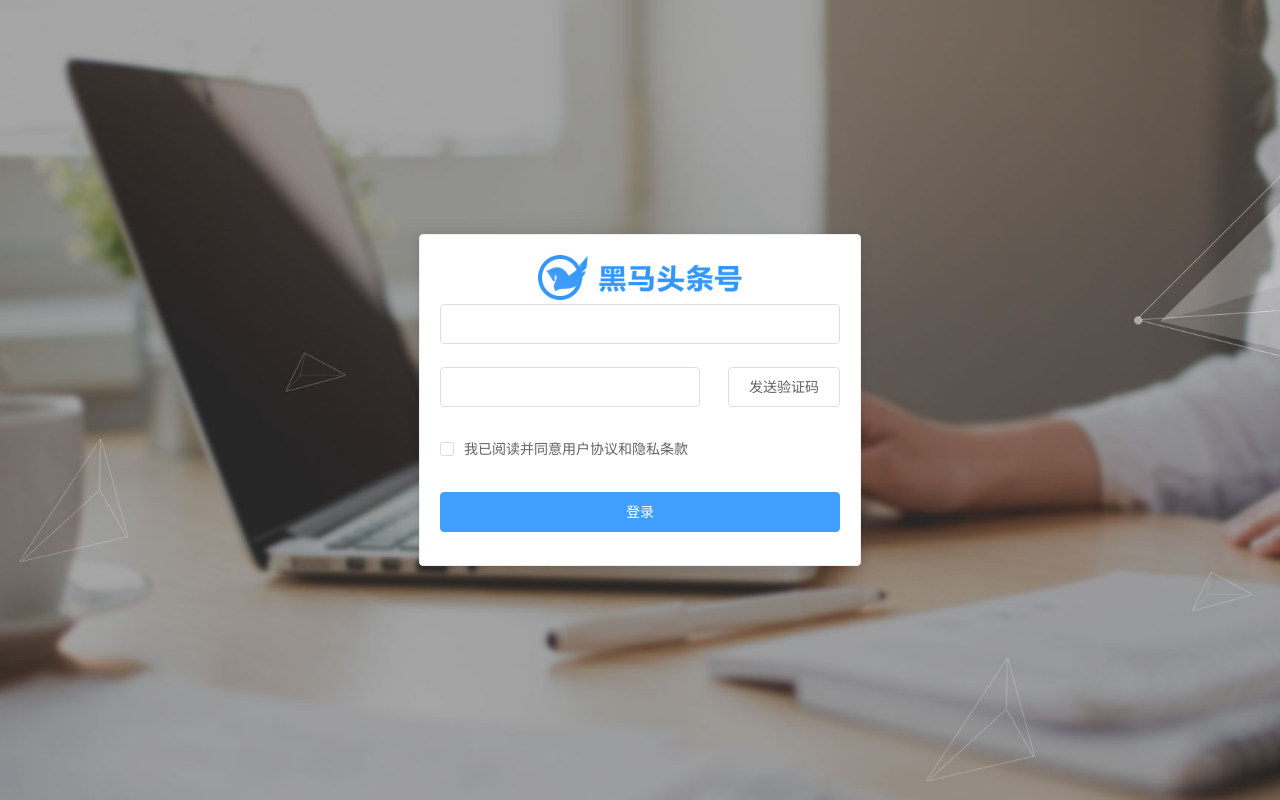
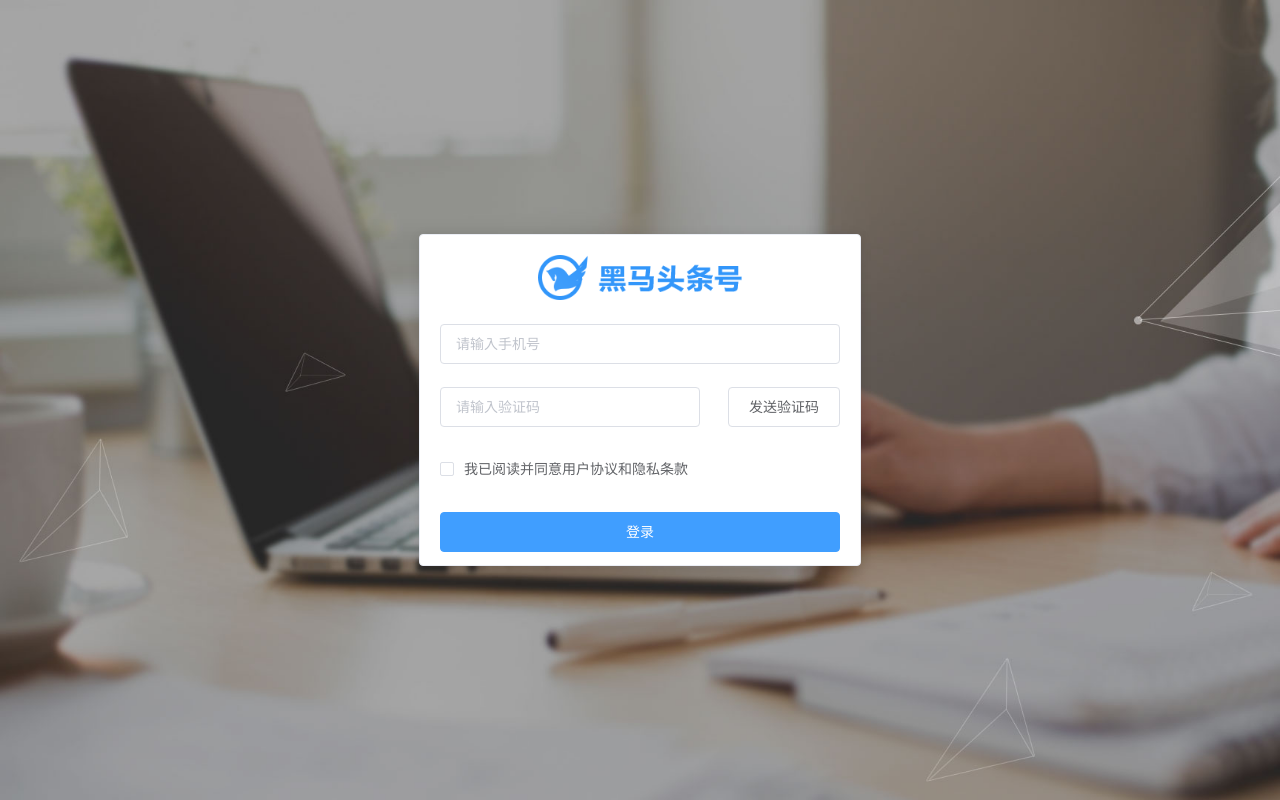
Before and after one commit to laoyan4396/heimatouliao, a Vue app: page /#/login in a window 1280 px wide. Built offline with nearby package versions, Linux system fonts and the light colour scheme.

Commit message:
数据绑定及校验

```diff
--- a/src/views/login/index.vue
+++ b/src/views/login/index.vue
@@ -7,17 +7,19 @@
              <img src="../../assets/img/logo_index.png" alt="">
          </div>
          <!-- 表单由el from 包裹的 -->
-         <el-form >
-              <el-form-item>
-                   <el-input></el-input>
+         <el-form :model="loginForm" :rules="loginRules" style="margin-top:20px" >
+              <el-form-item prop="mobile">
+                  <!-- 手机号 绑定V-model -->
+                   <el-input v-model="loginForm.mobile" placeholder="请输入手机号"></el-input>
               </el-form-item>
-            <el-form-item>
+            <el-form-item prop="code">
+                <!-- 数据校验需要prop agree rules -->
                  <!-- 上面验证码 下面发送验证码 -->
-             <el-input style="width:65%"></el-input>
+             <el-input  v-model="loginForm.code" placeholder="请输入验证码" style="width:65%"></el-input>
              <el-button style="float:right">发送验证码</el-button>
             </el-form-item>
-            <el-form-item>
-                 <el-checkbox>我已阅读并同意用户协议和隐私条款</el-checkbox>
+            <el-form-item prop="agree">
+                 <el-checkbox  v-model="loginForm.agree">我已阅读并同意用户协议和隐私条款</el-checkbox>
             </el-form-item>
             <el-form-item>
                 <el-button type="primary" style="width:100%">登录</el-button>
@@ -29,6 +31,41 @@
 
 <script>
 export default {
+  data () { // rulr 当前规则 value当前的表单规则 callback 回调函数
+    let validator = function (rule, value, callBack) {
+      // 正常模式
+      // if (value) {
+      //   // 正确是勾线协议
+      //   callBack()
+      // } else {
+      //   // budui 没勾选协议 Error对象就是提示你必须同意要不不能下一步
+      //   callBack(new Error('您必须同意湖人总冠军'))
+      // }
+      // 三元表达式
+      value ? callBack() : callBack(new Error('您必须同意湖人总冠军'))
+    }
+    return {
+      loginForm: {
+        mobile: '', // 手机号
+        code: '', // 验证码
+        agree: false // 是否同意协议
+
+      },
+      loginRules: {
+        // 决定着校准规则 key（字段名）：value（数组对象）=》 一个对象
+        //   就是一个校准规则  required 为true 就表示了该字段必填 如果不填
+        // 就会提示信息
+        mobile: [{ required: true, message: '请输入你的手机号' },
+          { pattern: /^1[3456789]\d{9}$/, message: '请输入合法的手机号' }],
+        code: [{ required: true, message: '请输入的你的验证码' },
+        // 验证码为6位数字
+          { pattern: /^\d{6}$/, message: '验证码为6位数字' } ],
+        // 自定义函数 在上面给封装了
+        agree: [{ validator }]
+
+      } // 登录规则集合对象
+    }
+  }
 
 }
 </script>
```
